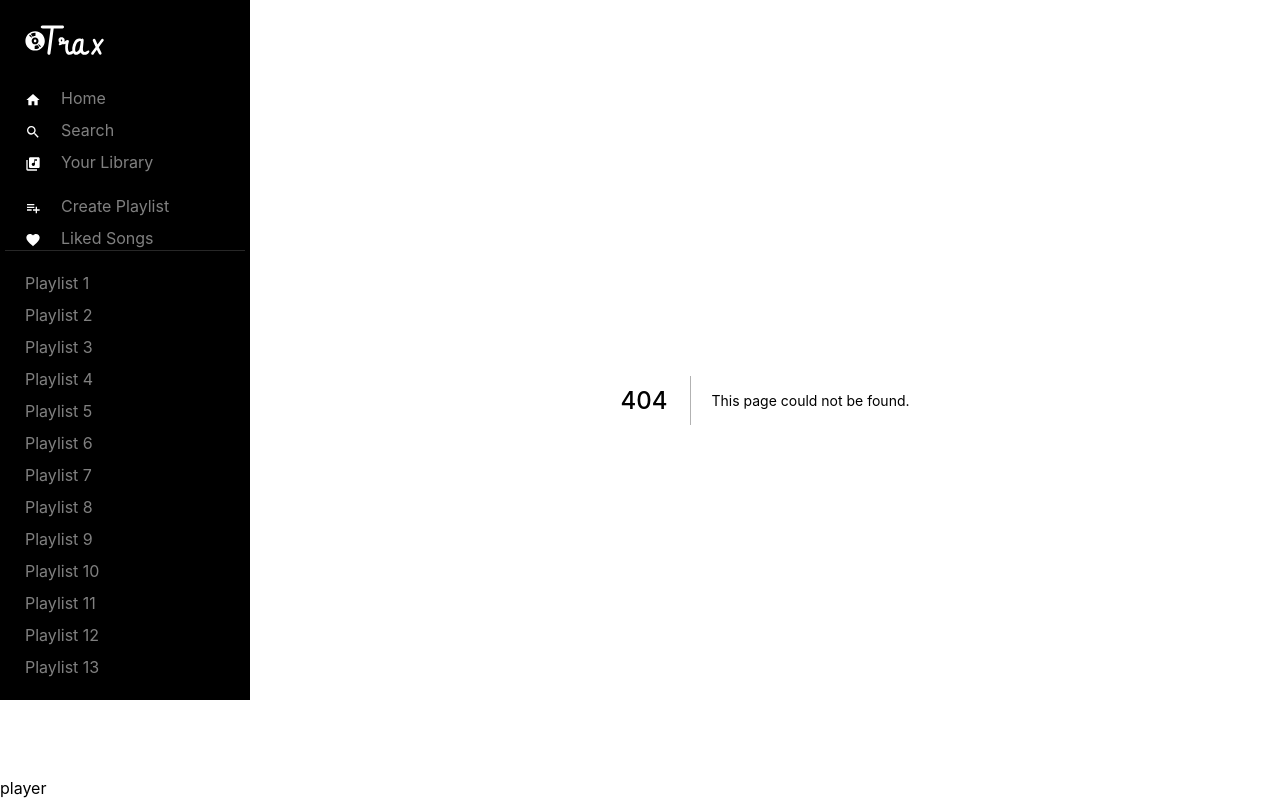
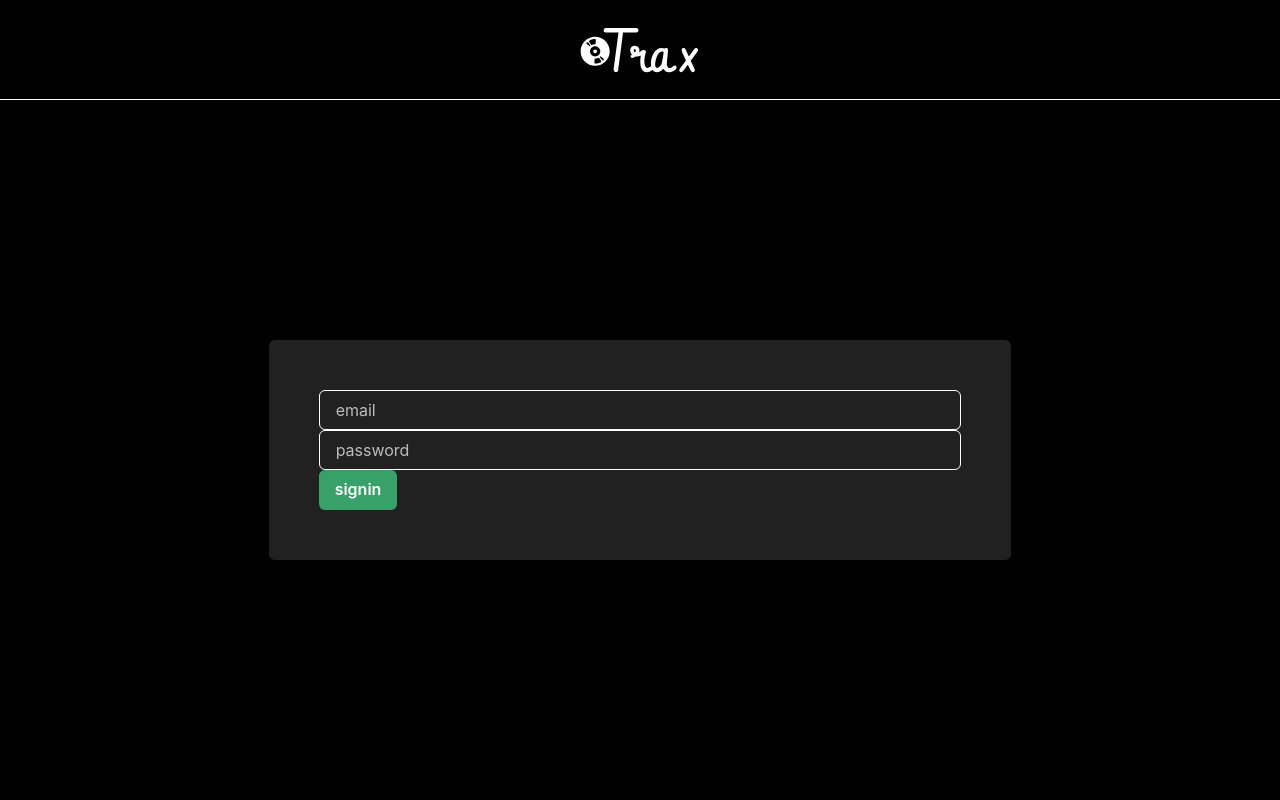
Before and after one commit to xplicitone/music-player, a Next.js app: page /signin in a window 1280 px wide. Before the commit this address had no page. Built offline with nearby package versions, Linux system fonts and the light colour scheme.

Commit message:
signin and signup pages complete

```diff
--- /dev/null
+++ b/components/authForm.tsx
@@ -0,0 +1,66 @@
+import { Box, Flex, Input, Button } from "@chakra-ui/react";
+import { useRouter } from "next/router";
+import { FC, useState } from "react";
+import { useSWRConfig } from "swr";
+import NextImage from "next/image";
+import { auth } from "../lib/mutations";
+
+const AuthForm: FC<{ mode: "signin" | "signup" }> = ({ mode }) => {
+  const [email, setEmail] = useState("");
+  const [password, setPassword] = useState("");
+  const [isLoading, setIsLoading] = useState(false);
+  const router = useRouter();
+
+  const handleSubmit = async (e) => {
+    e.preventDefault();
+    setIsLoading(true);
+
+    //const user =
+    await auth(mode, { email, password });
+    setIsLoading(false);
+    router.push("/");
+  };
+
+  return (
+    <Box height="100vh" width="100vw" bg="black" color="white">
+      <Flex
+        justify="center"
+        align="center"
+        height="100px"
+        borderBottom="white 1px solid"
+      >
+        <NextImage src="/logo.svg" height={60} width={120} />
+      </Flex>
+      <Flex justify="center" align="center" height="calc(100vh - 100px)">
+        <Box padding="50px" bg="gray.900" borderRadius="6px">
+          <form onSubmit={handleSubmit}>
+            <Input
+              placeholder="email"
+              type="email"
+              onChange={(e) => setEmail(e.target.value)}
+            />
+            <Input
+              placeholder="password"
+              type="password"
+              onChange={(e) => setPassword(e.target.value)}
+            />
+            <Button
+              type="submit"
+              bg="green.500"
+              isLoading={isLoading}
+              sx={{
+                "&:hover": {
+                  bg: "green.300",
+                },
+              }}
+            >
+              {mode}
+            </Button>
+          </form>
+        </Box>
+      </Flex>
+    </Box>
+  );
+};
+
+export default AuthForm;
--- /dev/null
+++ b/lib/fetcher.ts
@@ -0,0 +1,10 @@
+// abstract away http fetching mechanism. use hook later on that needs this. needs to be abstracted away otherwise a lot of manual work
+export default function fetcher(url: string, data = undefined) {
+  return fetch(`${window.location.origin}/api${url}`, {
+    method: data ? "POST" : "GET",
+    credentials: "include",
+    headers: {
+      "Content-Type": "application/json",
+    },
+  });
+}
--- /dev/null
+++ b/lib/mutations.ts
@@ -0,0 +1,8 @@
+import fetcher from "./fetcher";
+
+export const auth = (
+  mode: "signin" | "signup",
+  body: { email: string; password: string }
+) => {
+  return fetcher(`/${mode}`, body);
+};
--- a/pages/_app.tsx
+++ b/pages/_app.tsx
@@ -33,9 +33,13 @@ const theme = extendTheme({
 const MyApp = ({ Component, pageProps }) => {
   return (
     <ChakraProvider theme={theme}>
-      <PlayerLayout>
+      {Component.authPage ? (
         <Component {...pageProps} />
-      </PlayerLayout>
+      ) : (
+        <PlayerLayout>
+          <Component {...pageProps} />
+        </PlayerLayout>
+      )}
     </ChakraProvider>
   );
 };
--- /dev/null
+++ b/pages/signin.tsx
@@ -0,0 +1,9 @@
+import AuthForm from "../components/authForm";
+
+const Signin = () => {
+  return <AuthForm mode="signin" />;
+};
+
+Signin.authPage = true;
+
+export default Signin;
```
Also changed, not shown: pages/signup.tsx (added, +9 -0 lines).
